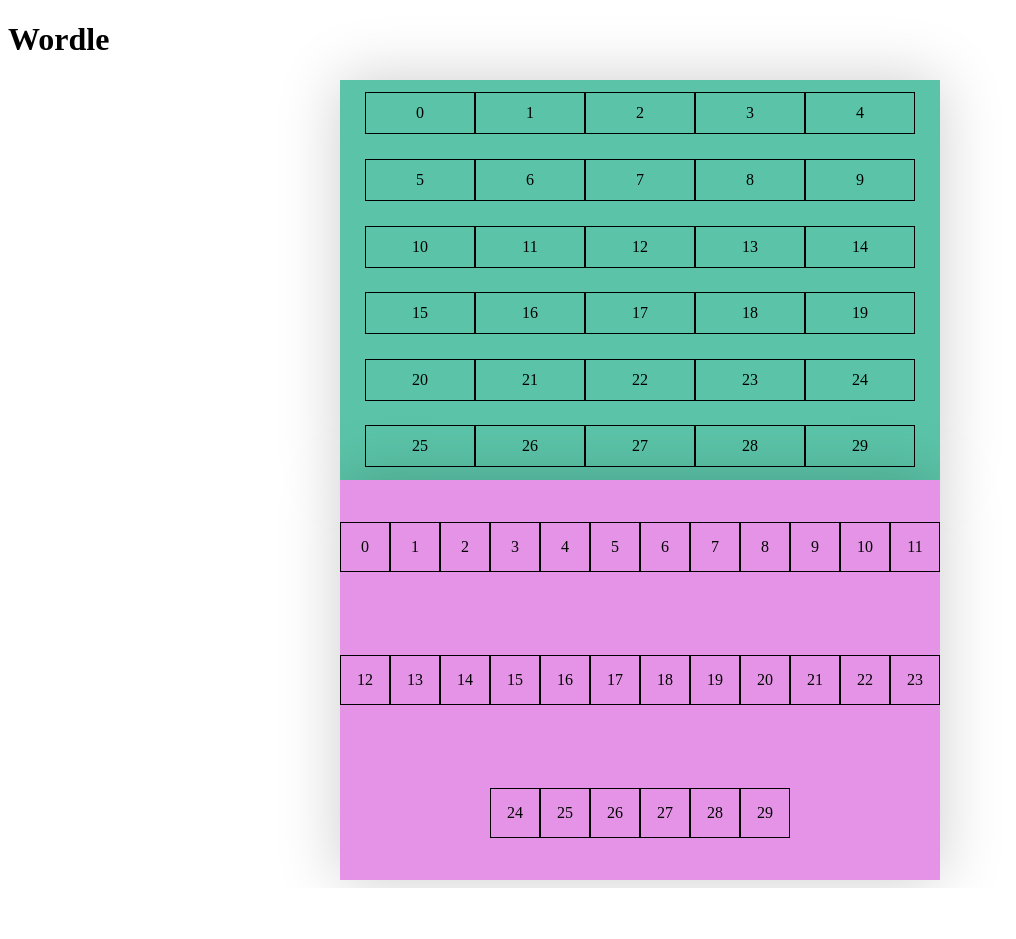
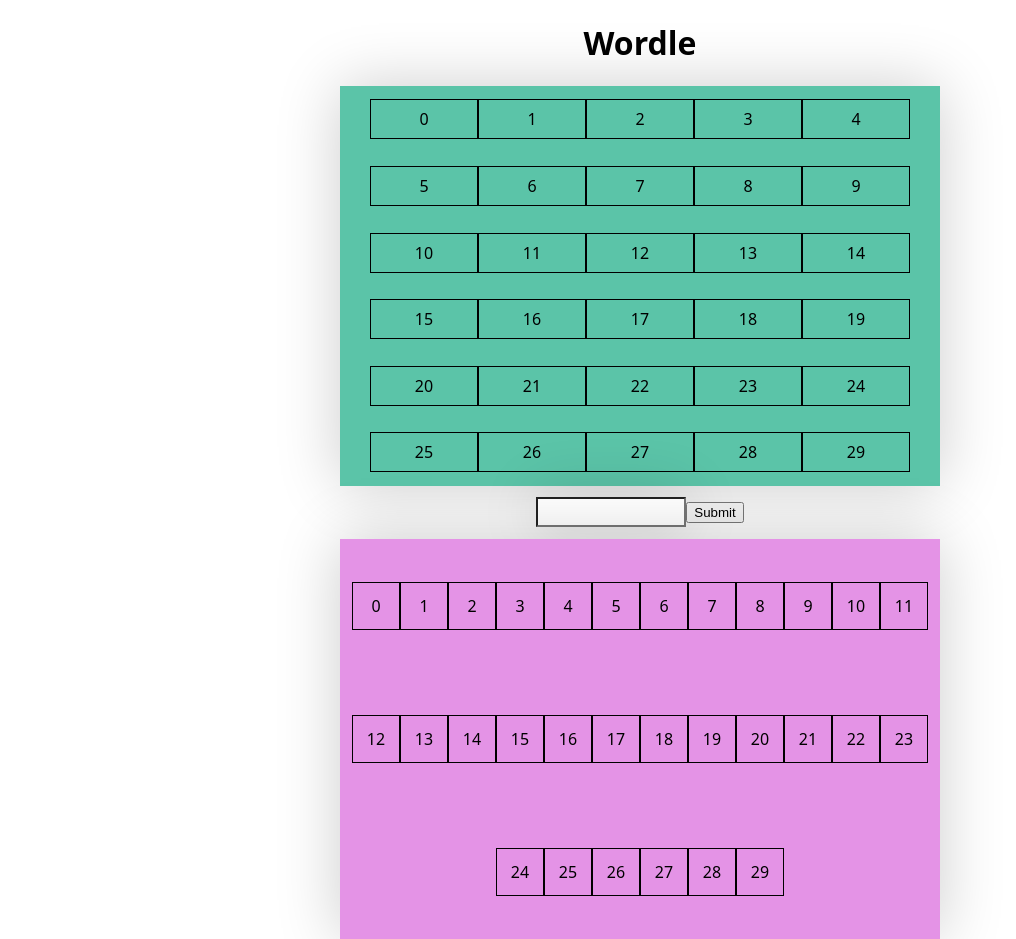
Before and after one commit to WS-Bit/wordle-project, a plain HTML site: page index.html in a window 1280 px wide. Shown: the whole page, without its empty margins (0-1016 px from the left). Before the commit the page ends 888 px from the top, so only its background shows below. Drawn offline with Linux system fonts and the light colour scheme.

Commit message:
submit box added to see which one will work better, started on the function for checking the word

```diff
--- a/index.html
+++ b/index.html
@@ -12,6 +12,10 @@
     <div class="grid-wrapper">
         <div class="grid"></div>
     </div>
+    <form class="form">
+        <input type="Text" class="text-input">
+            <p><input type="Submit" Value="Submit" class="submit-button">
+            </form>
     <div class="keyboard-wrapper">
         <div class="keyboard">
 
--- a/script/app.js
+++ b/script/app.js
@@ -39,7 +39,10 @@
     createWordGrid();
     createKeyboardGrid();
 
+    function wordCheck() {
 
+
+    }
 
 
 
--- a/style/main.css
+++ b/style/main.css
@@ -1,4 +1,23 @@
-.grid-wrapper, .keyboard-wrapper {
+* {
+  box-sizing: border-box;
+}
+
+body {
+  background-color: rgb(255, 255, 255);
+  font-family: system-ui, sans-serif;
+  margin: 0;
+}
+
+h1 {
+    display: flex;
+    flex-wrap: wrap;
+    justify-content: center;
+    align-items: center;
+}
+
+
+
+   .grid-wrapper, .keyboard-wrapper {
     height: 50vh;
     display: flex;
     justify-content: center;
@@ -9,9 +28,31 @@
     box-shadow: 0 0 60px 0 rgba(0, 0, 0, 0.2);
     height: 400px;
     width: 600px;
-    background-color: rgb(91, 196, 168); /* Adjust for the keyboard as needed */
+    background-color: rgb(91, 196, 168);
     display: flex;
-    flex-wrap: wrap; /* Allow wrapping */
+    flex-wrap: wrap;
+    justify-content: center;
+    align-items: center;
+  }
+
+  .form {
+    display: flex;
+    flex-wrap: wrap;
+    justify-content: center;
+    align-items: center;
+  }
+
+  .text-input {
+    box-shadow: 0 0 60px 0 rgba(0, 0, 0, 0.2);
+    height: 30px;
+    width: 150px;
+    font-family: system-ui, sans-serif;
+    background-color: rgb(255, 255, 255);
+  }
+
+  .submit-button {
+    display: flex;
+    flex-wrap: wrap;
     justify-content: center;
     align-items: center;
   }
@@ -20,16 +61,16 @@
     box-shadow: 0 0 60px 0 rgba(0, 0, 0, 0.2);
     height: 400px;
     width: 600px;
-    background-color: rgb(228, 147, 230); /* Adjust for the keyboard as needed */
+    background-color: rgb(228, 147, 230);
     display: flex;
-    flex-wrap: wrap; /* Allow wrapping */
+    flex-wrap: wrap;
     justify-content: center;
     align-items: center;
   }
 
 
   .grid div {
-    width: 18%; /* Adjust size as needed */
+    width: 18%;
     height: 10%;
     border: 1px solid black;
     display: flex;
@@ -39,7 +80,7 @@
   }
 
   .keyboard div {
-    width: 8%; /* Adjust size as needed */
+    width: 8%;
     height: 12%;
     border: 1px solid black;
     display: flex;
```
